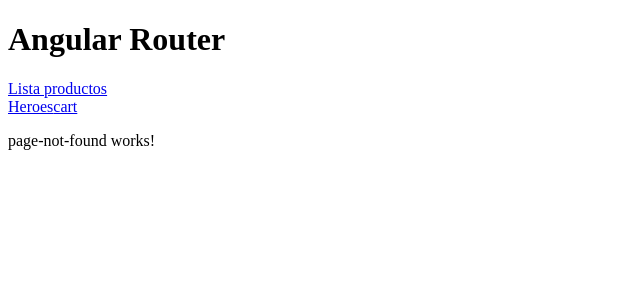
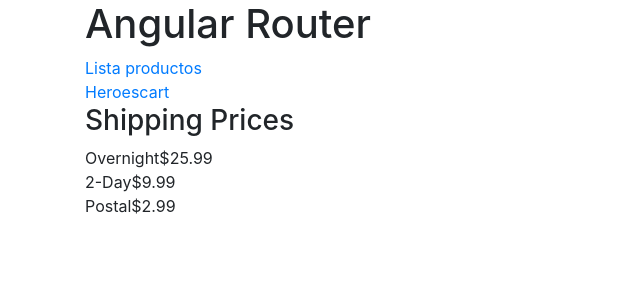
Before and after one commit to 20192-lp2/ecom-ng, an Angular app: page /shipping in a window 1280 px wide. Shown: the top 300 px of the page, without its empty margins (0-640 px from the left). Built offline with nearby package versions, Linux system fonts and the light colour scheme.

Commit message:
http demo

```diff
--- a/src/app/cart/cart.component.html
+++ b/src/app/cart/cart.component.html
@@ -1,5 +1,8 @@
 <p>cart works!</p>
 <h3>Cart</h3>
+<p>
+  <a routerLink="/shipping">Shipping Prices</a>
+</p>
 
 <div class="cart-item" *ngFor="let item of list">
   <span>{{ item.name }}</span>
--- a/src/app/services/cart.service.ts
+++ b/src/app/services/cart.service.ts
@@ -1,4 +1,5 @@
 import { Injectable } from '@angular/core';
+import { HttpClient } from '@angular/common/http';
 
 @Injectable({
   providedIn: 'root'
@@ -6,7 +7,7 @@
 export class CartService {
   items = [];
 
-  constructor() {
+  constructor(private http: HttpClient) {
 
   }
 
@@ -24,4 +25,9 @@
     return this.items;
   }
 
+  getShippingPrices() {
+    return this.http.get('/assets/shipping.json');
+  }
+
+
 }
--- /dev/null
+++ b/src/app/shipping/shipping.component.html
@@ -0,0 +1,6 @@
+<h3>Shipping Prices</h3>
+
+<div class="shipping-item" *ngFor="let shipping of shippingCosts | async">
+  <span>{{ shipping.type }}</span>
+  <span>{{ shipping.price | currency }}</span>
+</div>
--- /dev/null
+++ b/src/app/shipping/shipping.component.ts
@@ -0,0 +1,17 @@
+import { Component, OnInit } from '@angular/core';
+import { CartService } from '../services/cart.service';
+
+@Component({
+  selector: 'app-shipping',
+  templateUrl: './shipping.component.html',
+  styleUrls: ['./shipping.component.css']
+})
+export class ShippingComponent implements OnInit {
+  shippingCosts;
+  constructor(private cartService: CartService) { }
+
+  ngOnInit() {
+    this.shippingCosts = this.cartService.getShippingPrices();
+  }
+
+}
--- /dev/null
+++ b/src/assets/shipping.json
@@ -0,0 +1,14 @@
+[
+    {
+      "type": "Overnight",
+      "price": 25.99
+    },
+    {
+      "type": "2-Day",
+      "price": 9.99
+    },
+    {
+      "type": "Postal",
+      "price": 2.99
+    }
+  ]
--- a/src/index.html
+++ b/src/index.html
@@ -7,6 +7,7 @@
 
   <meta name="viewport" content="width=device-width, initial-scale=1">
   <link rel="icon" type="image/x-icon" href="favicon.ico">
+  <link href="https://stackpath.bootstrapcdn.com/bootstrap/4.3.1/css/bootstrap.min.css" rel="stylesheet" integrity="sha384-ggOyR0iXCbMQv3Xipma34MD+dH/1fQ784/j6cY/iJTQUOhcWr7x9JvoRxT2MZw1T" crossorigin="anonymous">
 </head>
 <body>
   <app-root></app-root>
```
Also changed, not shown: src/app/app.module.ts (+8 -2 lines), src/app/shipping/shipping.component.css (added), 1 other file (tests, documents, lock files or other folders).
